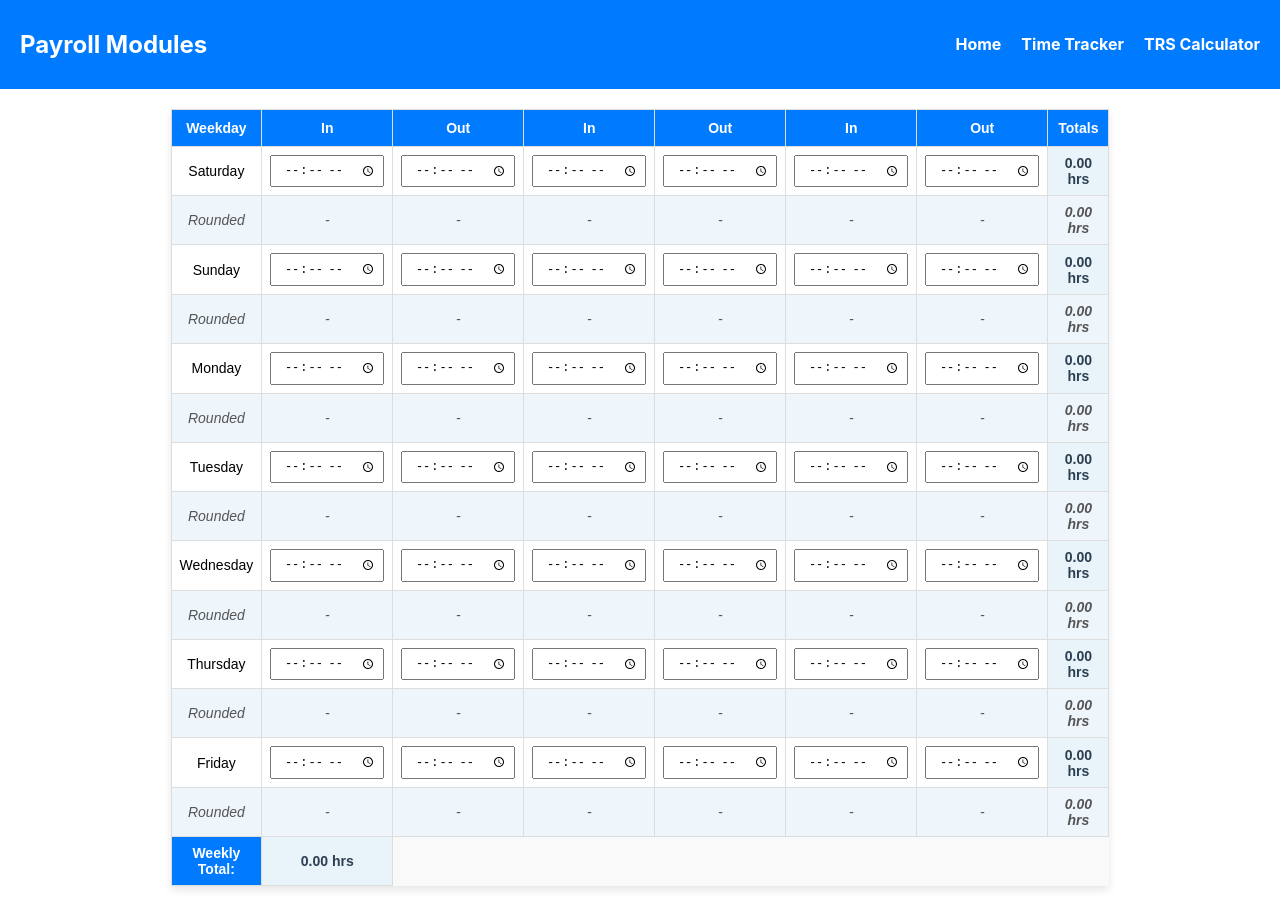
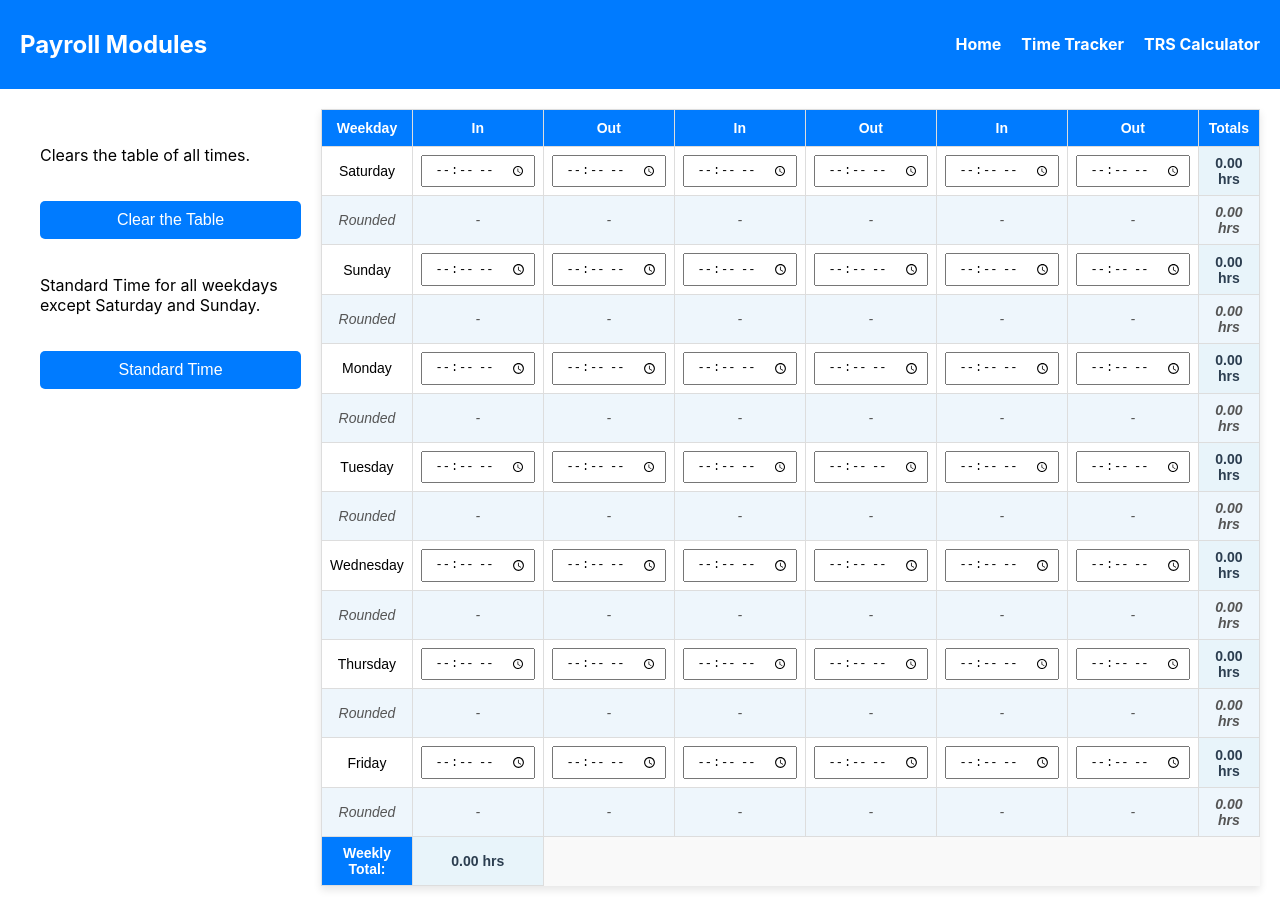
Before and after one commit to SuddsJE/payroll_project_v1, a React (Create React App) app: page /time-tracker in a window 1280 px wide. Built offline with nearby package versions, Linux system fonts and the light colour scheme.

Commit message:
Added functionality to Time Tracker page: * new button to clear the table * new button to automatically add a standard time.

```diff
--- a/src/components/TimeCalculator.js
+++ b/src/components/TimeCalculator.js
@@ -69,9 +69,30 @@ function TimeCalculator({ days }) {
         }, 0);
       };
 
+    const clearTable = () => {
+        setTimes(
+          days.map(() => ({ in1: "", out1: "", in2: "", out2: "", in3: "", out3: "" }))
+        );
+      };
+
+      const standardTime = () => {
+        const updatedTimes = times.map((time, index) => {
+          if (days[index] !== "Saturday" && days[index] !== "Sunday") {
+            return { ...time, in1: "07:00",out1: "11:00",in2: "12:00",out2: "16:00",in3: "",out3: "" };
+          }
+          return time;
+        });
+        setTimes(updatedTimes);
+      };
 
     return (
       <div className="table-container">
+        <div className="timetracker-buttons">
+          <p>Clears the table of all times.</p>
+          <button onClick={clearTable}>Clear the Table</button>
+          <p>Standard Time for all weekdays except Saturday and Sunday.</p>
+          <button onClick={standardTime}>Standard Time</button>
+        </div>
         <table>
           <thead>
             <tr>
--- a/src/pages/Home.js
+++ b/src/pages/Home.js
@@ -9,6 +9,10 @@ function Home() {
       <li>TIME TRACKER: Used to keep a weekly track of user's time.
         It will round the input to the nearest quarter following the 7 minute rule.
       </li>
+      <li>
+        !!UPDATED!! 2/3/2025: Added a new feature to the time tracker. 2 buttons with new functions, one will clear the table and the other
+        will add a standard 40 hour week for ease of use.
+      </li>
     </div>
   );
 }
--- a/src/styles/TimeCalculator.css
+++ b/src/styles/TimeCalculator.css
@@ -91,3 +91,24 @@ tfoot{
   background-color: #007bff;
   color: white;
 }
+
+.timetracker-title {
+text-align: center;
+}
+
+.timetracker-buttons {
+display: flex;
+flex-direction: column;
+gap: 20px;
+padding: 20px;
+}
+
+.timetracker-buttons button {
+padding: 10px;
+font-size: 16px;
+background-color: #007bff;
+color: white;
+border: none;
+border-radius: 5px;
+cursor: pointer;
+}
```
Lines whose indentation alone changed are shown as unchanged.
